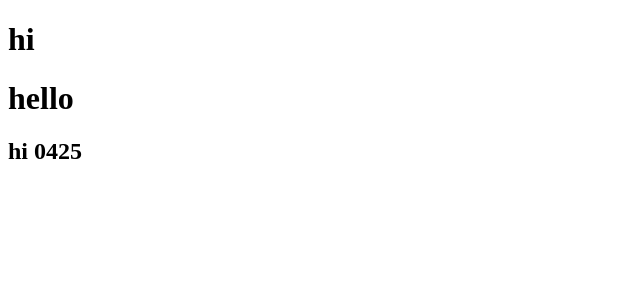
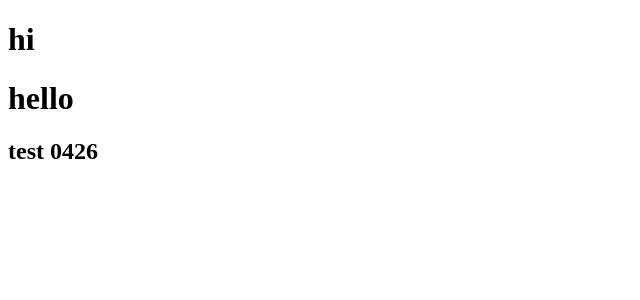
Before and after one commit to bohung/pixroller, an Angular app: page / in a window 1280 px wide. Shown: the top 300 px of the page, without its empty margins (0-640 px from the left). Built offline with nearby package versions, Linux system fonts and the light colour scheme.

Commit message:
0426 new01

```diff
--- a/src/app/app.component.html
+++ b/src/app/app.component.html
@@ -1,2 +1,2 @@
 <h1>hello </h1>
-<h2>hi 0425</h2>
+<h2>test 0426</h2>
```
